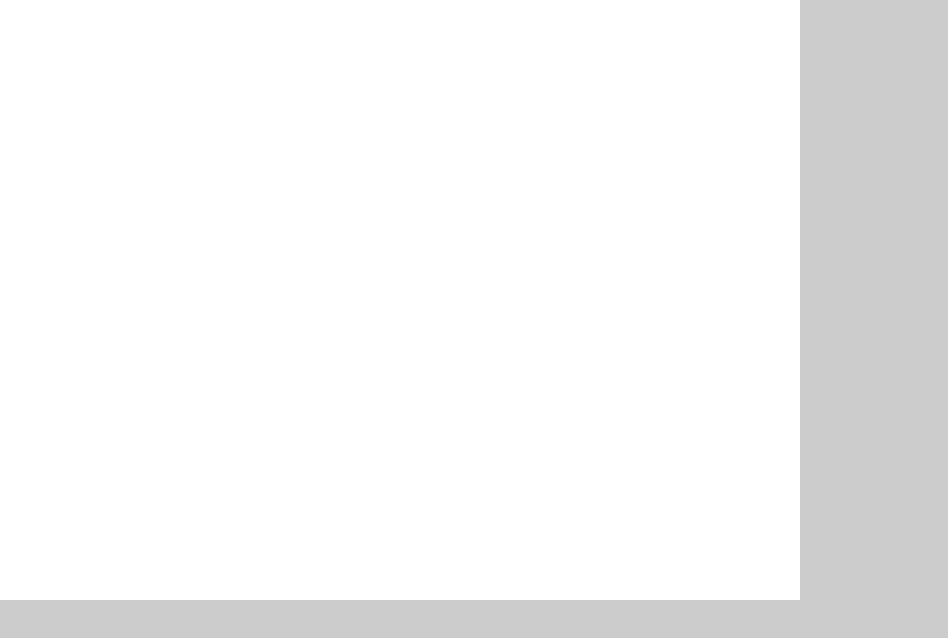
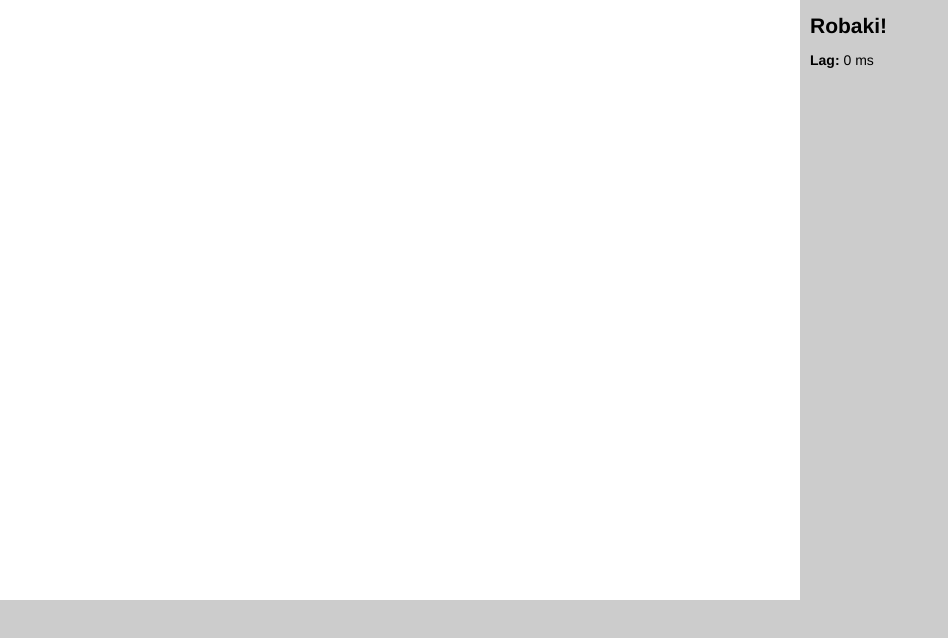
Before and after one commit to mstepniowski/robaki, a plain HTML site: page index.html in a window 1280 px wide. Shown: the whole page, without its empty margins (0-948 px from the left). Drawn offline with Linux system fonts and the light colour scheme.

Commit message:
Show lag information on client.

```diff
--- a/client.js
+++ b/client.js
@@ -7,7 +7,8 @@ var KEY = {
 var conn;
 var canvas, c;
 
-var gameState = {snakes: {}, apples: {}};
+var gameState = {snakes: {}, apples: {}, lag: 0};
+var lag = document.getElementById('lag');
 
 conn = new WebSocket('ws://' + location.host + '/ws/');
 conn.onclose = function(event) {
@@ -26,6 +27,7 @@ body.onkeydown = function (event) {
     conn.send(JSON.stringify([Date.now(), event.keyCode]));
     return false;
 };
+
 
 function render() {
     c.clearRect(0, 0, 800, 800);
@@ -51,6 +53,7 @@ function render() {
         apple = gameState.apples[i];
         c.fillRect(apple.x * 10, apple.y * 10, 10, 10);
     }
+    lag.innerText = gameState.lag;
 }
 
 var requestAnimFrame = window.requestAnimationFrame || mozRequestAnimationFrame;
--- a/index.html
+++ b/index.html
@@ -3,11 +3,17 @@
 <head>
 <title>Robaki</title>
 <style>
-    body { margin: 0; background-color: #CCC }
+    body { margin: 0; background-color: #CCC; width: 960px; font-family: Helvetica, Arial, sans-serif; font-size: 14px }
     canvas { background-color: #FFF; position: absolute; top: auto; bottom: auto; left: auto; right: auto; width: 800px; height: 600px }
+    #messages { float: right; width: 140px; padding: 0 10px; }
+    h1 { font-size: 150% }
 </style>
 </head>
 <body>
+    <div id="messages">
+	<h1>Robaki!</h1>
+	<p><b>Lag:</b> <span id="lag">0</span> ms</p>
+    </div>
     <canvas width="800" height="600" id="canvas"></canvas>
 </body>
 <script type="text/javascript" src="game.js"></script>
```
